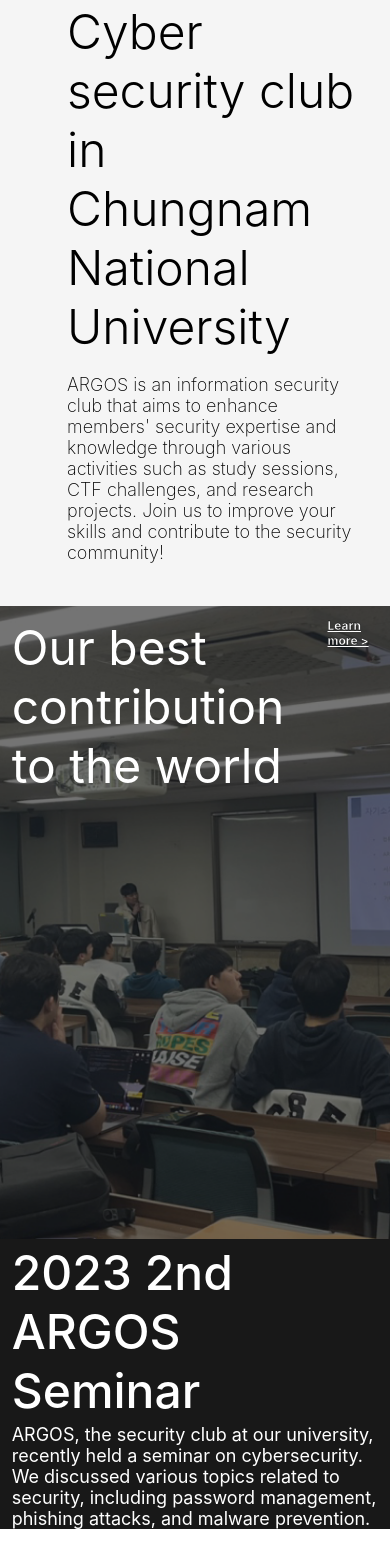
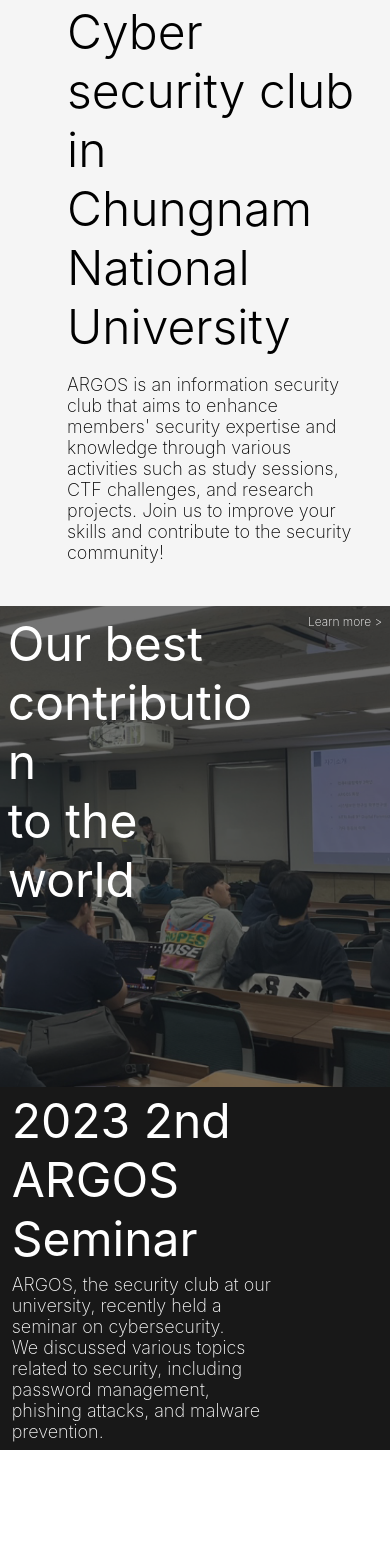
Before and after one commit to 4RG0S/2023-Spring-Homeless, a React (Create React App) app: page / in a window 390 px wide. Shown: the part 238-1806 px from the top of the page. Built offline with nearby package versions, Linux system fonts and the light colour scheme.

Commit message:
refactor: 반응형으로 변경(FlexContainer -> DivideContainer)

```diff
--- a/src/ui/home/home_notice/HomeNotice.tsx
+++ b/src/ui/home/home_notice/HomeNotice.tsx
@@ -2,7 +2,6 @@
 import { Link } from "react-router-dom";
 import DivideContainer from "../../widget/Divider";
 import { ColorConstant } from "../../../GlobalConstant";
-import FlexContainer from "../../widget/FlexContainer";
 import { ResponsiveText } from "../../widget/TextWidgets";
 
 const DUMMY_NOTICE = {
@@ -20,10 +19,12 @@
   return (
     <DivideContainer
       direction="column"
+      ratio={1}
       {...{ minHeight: screen_height, backgroundColor: ColorConstant.BLACK }}
     >
-      <FlexContainer
-        height="75vh"
+      <DivideContainer
+        direction="row"
+        ratio={8}
         {...{
           backgroundImage: `url(${DUMMY_NOTICE.imageUrl})`,
           backgroundRepeat: "no-repeat",
@@ -31,8 +32,8 @@
           backgroundPosition: "center top",
         }}
       >
-        <FlexContainer width="100%" alignItems="flex-start" justifyContent="space-between" {...{margin: "3% 3%"}}>
-          <ResponsiveText {...{color: "white", margin: "0"}}>
+        <DivideContainer direction="row" ratio={1} {...{margin: "2%",  alignItems:"flex-start", justifyContent:"space-between", overflow: "hidden"}}>
+          <ResponsiveText width={["70%", "80%", "85%"]}  {...{color: "white", margin: "0"}}>
             Our best contribution
             <br />
             to the world
@@ -41,29 +42,35 @@
             to={DUMMY_NOTICE.url}
             style={{
               color: "white",
-              fontWeight: 700,
-              textDecorationColor: "white",
-              textDecorationThickness: "0.3px",
-              WebkitTextStroke: "0.3px black",
+              fontWeight: 200,
+              textDecoration: "none",
+              cursor: "pointer"
             }}
           >
             Learn more &gt;
           </Link>
-        </FlexContainer>
-      </FlexContainer>
-      <ResponsiveText fontSize="Large" color="white" fontWeight="500" {...{margin: "1% 3%"}}>{DUMMY_NOTICE.title}</ResponsiveText>
-      {DUMMY_NOTICE.content.split(". ").map((sentence, index) => (
+        </DivideContainer>
+      </DivideContainer>
+
+      <DivideContainer
+        direction="column"
+        ratio={2}
+      >
+        <ResponsiveText width={["70%", "80%", "85%"]} fontSize="Large" color="white" fontWeight="400" {...{margin: "1% 3%"}}>{DUMMY_NOTICE.title}</ResponsiveText>
         <ResponsiveText
+          width={["70%", "80%", "70%"]}
           fontSize="Small"
+          fontWeight={200}
           color="white"
-          key={index}
-          {...{ margin: "0 3%" }}
+          {...{ whiteSpace: "pre-line" }}
+          {...{ margin: "2% 3%", marginTop: "0.5%" }}
         >
-          {sentence}
-          {index !== DUMMY_NOTICE.content.split(". ").length - 1 && "."}
-          <br />
+          {DUMMY_NOTICE.content.split(". ").map((sentence, index) =>
+            index !== DUMMY_NOTICE.content.split(". ").length - 1 ? sentence + ". " : sentence
+            ).join("\n")}
         </ResponsiveText>
-      ))}
+      </DivideContainer>
+
     </DivideContainer>
   );
 };
```
